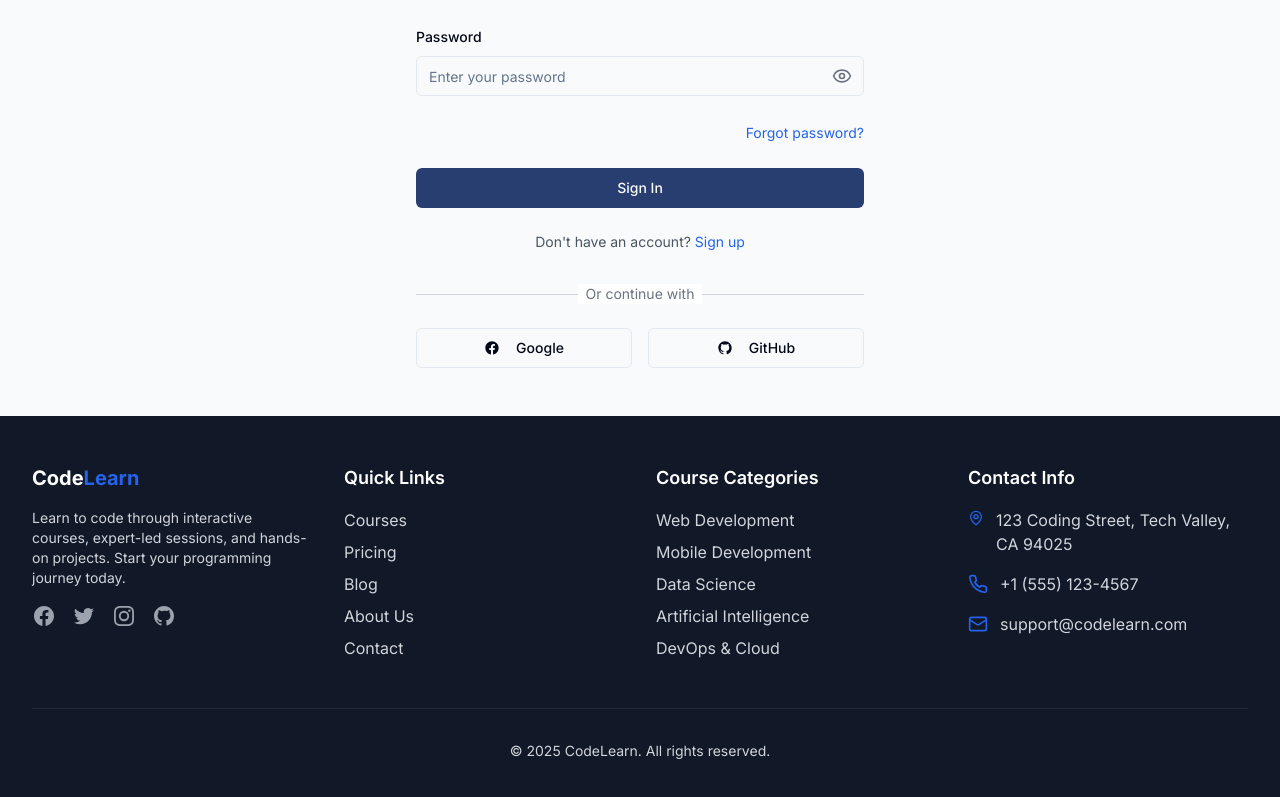
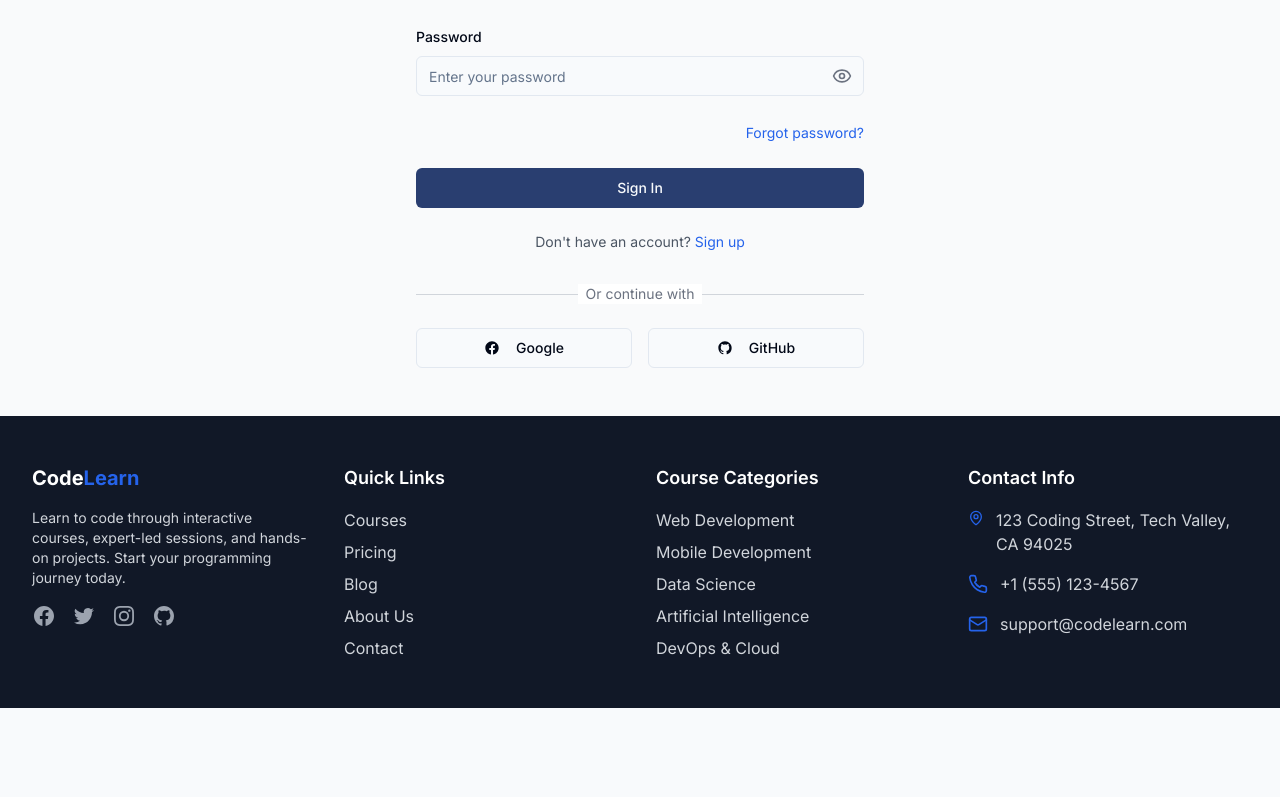
Before and after one commit to Vijayjangid0909/learn-craft-online, a React (Vite) app: page /login in a window 1280 px wide. Shown: the part 285-1082 px from the top of the page. After the commit the page ends 993 px from the top, so only its background shows below. Built offline with nearby package versions, Linux system fonts and the light colour scheme.

Commit message:
Remove copyright year
Remove the hardcoded copyright year from the footer.

```diff
--- a/src/components/Footer.tsx
+++ b/src/components/Footer.tsx
@@ -200,11 +200,7 @@ const Footer = () => {
           </div>
         </div>
 
-        <div className="mt-12 pt-8 border-t border-gray-800 text-sm text-center">
-          <p>
-            &copy; {new Date().getFullYear()} CodeLearn. All rights reserved.
-          </p>
-        </div>
+        {/* Removed the copyright section completely */}
       </div>
     </footer>
   );
```
